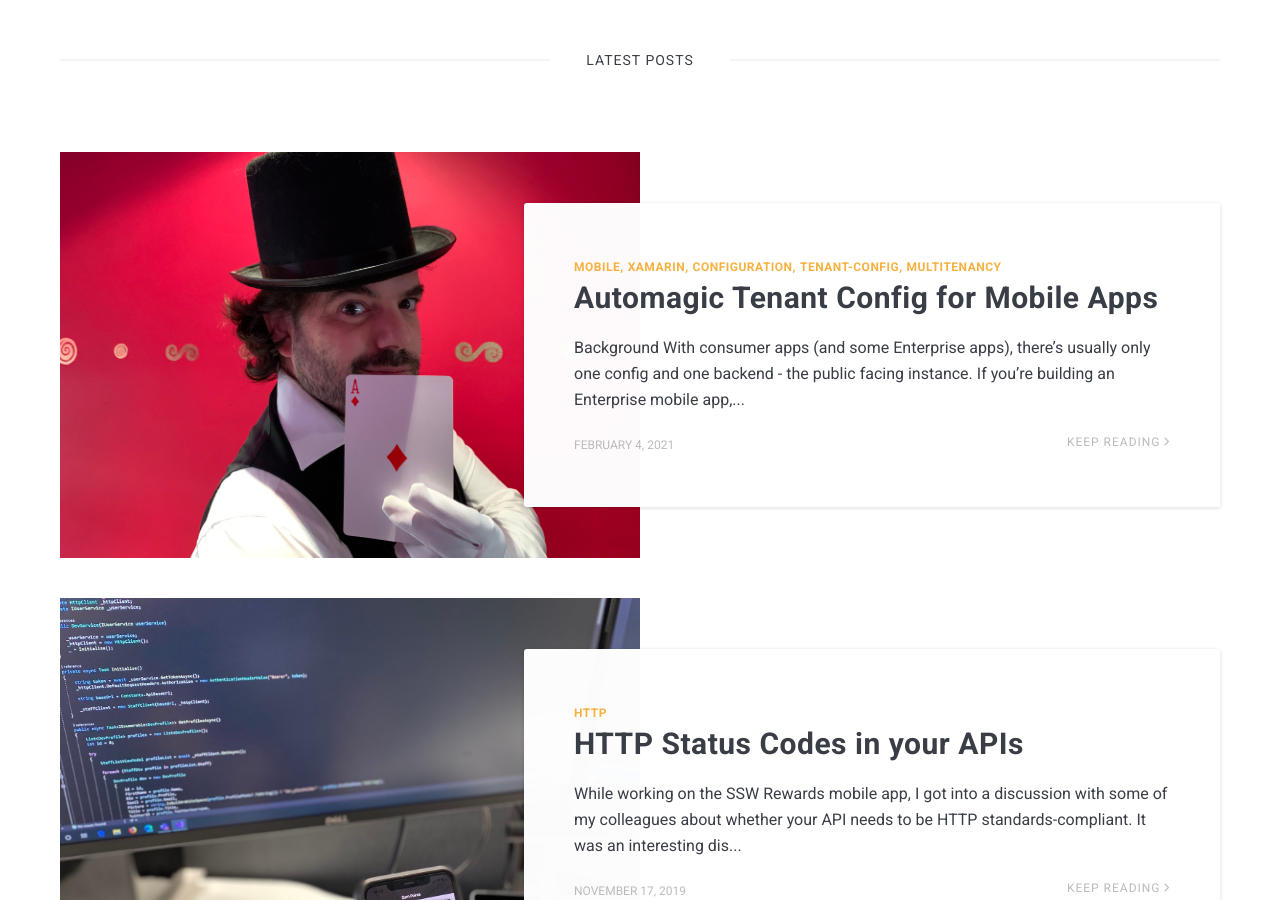
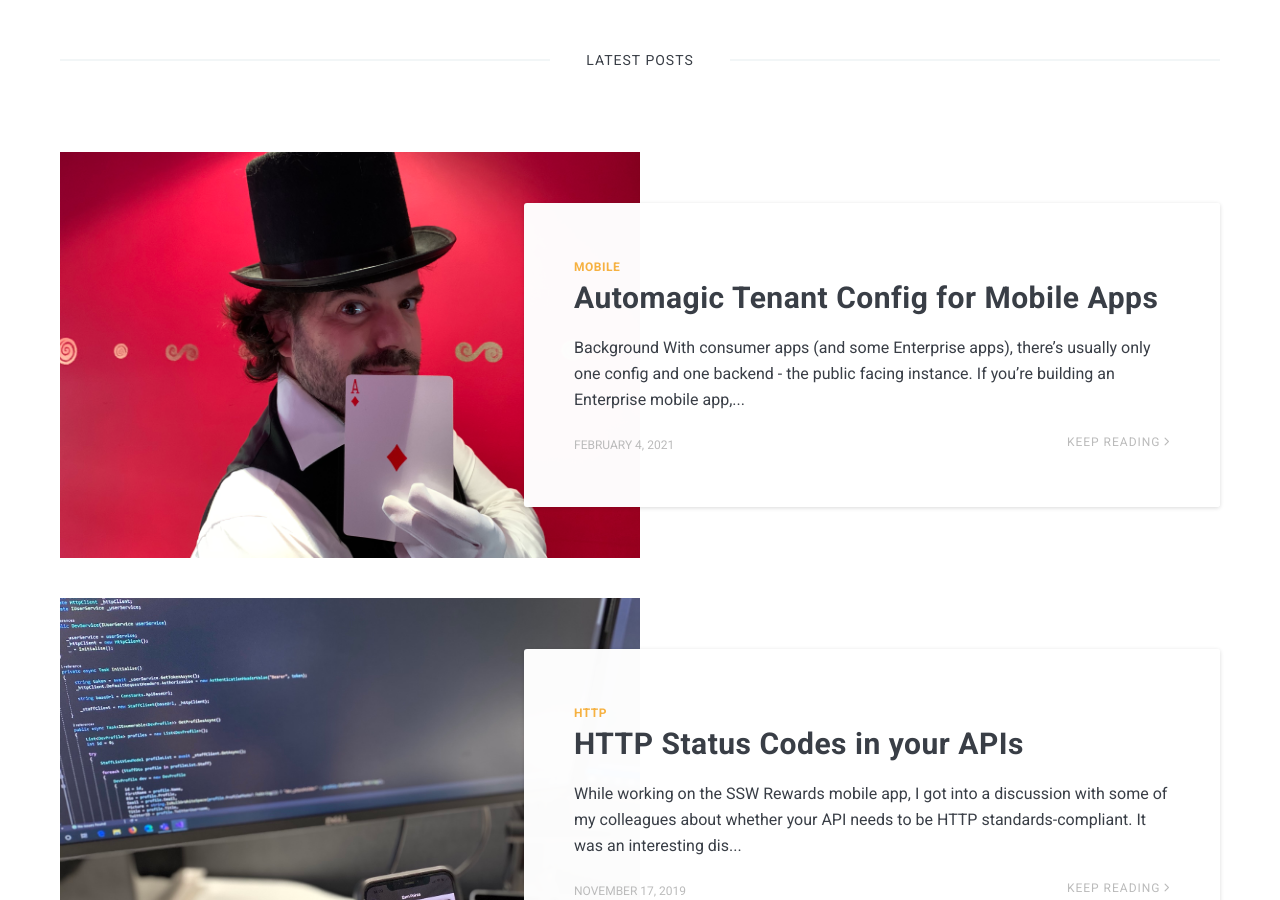
Before and after one commit to matt-goldman/matt-goldman.github.io, a Jekyll site: the page built from docs/index.html, in a window 1280 px wide and 900 px high, scrolled down 852 px. Built offline with Jekyll 4.4.1, drawn with Linux system fonts in a browser that asks for light colours; nearby versions of some CDN libraries; the list of posts is cut into pages by our own code.

Commit message:
removed erroneous tags

```diff
--- a/docs/_posts/2021-02-04-automagic-mobile-config.md
+++ b/docs/_posts/2021-02-04-automagic-mobile-config.md
@@ -3,7 +3,7 @@ layout: post
 title:  "Automagic Tenant Config for Mobile Apps"
 date:   2021-02-04 18:05:55 +0300
 image:  is-this-your-card.png
-tags:   mobile, xamarin, configuration, tenant-config, multitenancy
+tags:   mobile
 ---
 
 
```
